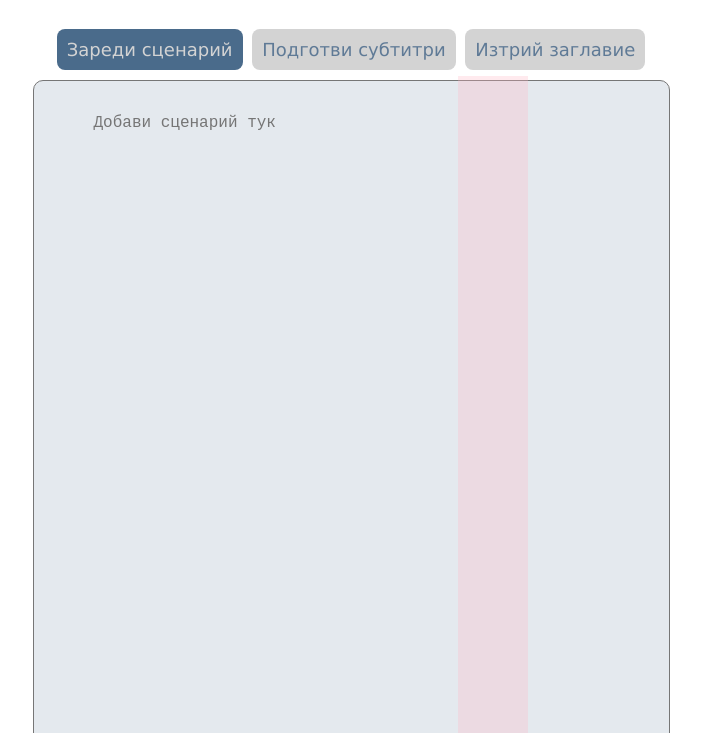
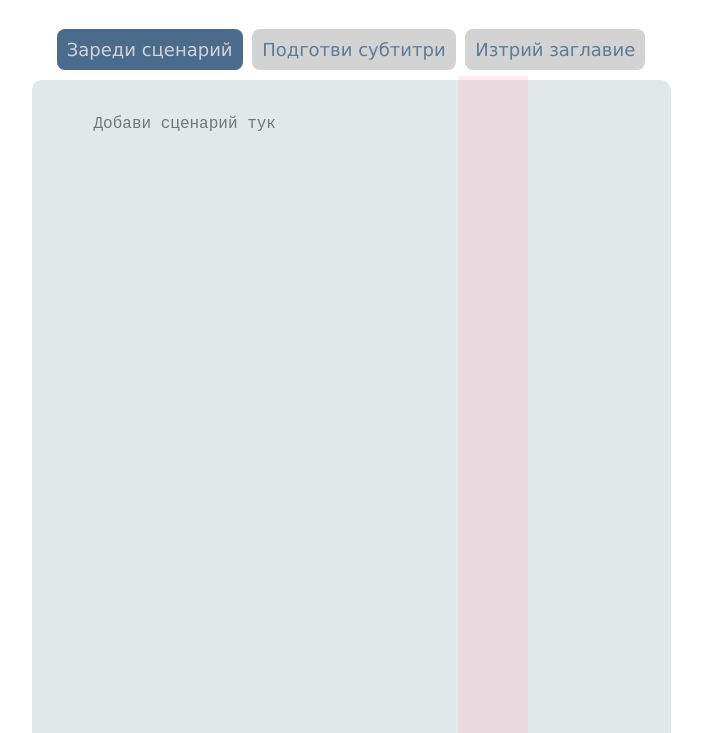
Before and after one commit to DBeneva/bulgarian-subtitles, a plain HTML site: page client/index.html in a window 1280 px wide. Shown: the part 67-800 px from the top of the page, without its empty margins (289-991 px from the left). Drawn offline with Linux system fonts and the light colour scheme.

Commit message:
Updated textarea layout, background and outline

```diff
--- a/client/style.css
+++ b/client/style.css
@@ -12,14 +12,22 @@ h1 {
 .subtitle-editor {
     display: block;
     margin: auto;
-    background-color: #4a6a8b25;
+    background-color: rgb(225, 232, 234);
     white-space: nowrap;
     overflow-x: hidden;
     border-radius: 10px;
-    padding: 30px 60px;
+    border-width: 30px 60px;
+    border-color: rgb(225, 232, 234);
+    /* padding: 30px 60px; */
     line-height: 1.6;
     font-size: 16px;
     resize: none;
+}
+
+.subtitle-editor:focus {
+    outline-color: lightgray;
+    outline-width: 5px;
+    outline-offset: 1px;
 }
 
 .subtitle-editor-wrapper {
```
